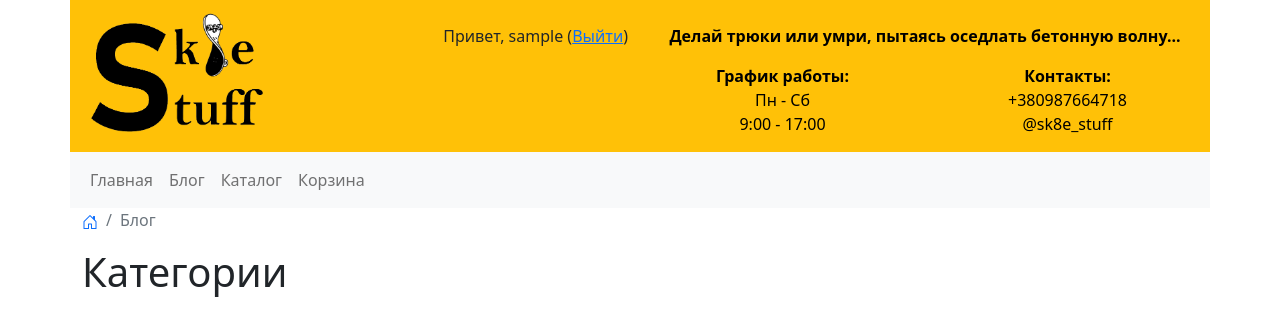
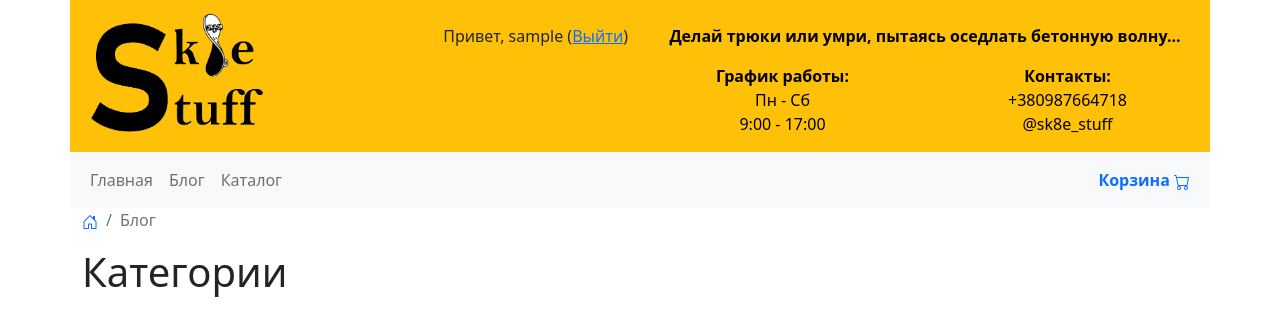
Before and after one commit to podlLev/sk8e-stuff, a Django app: page /blog/ in a window 1280 px wide. Shown: the top 336 px of the page. Run offline with Django 3.2, Linux system fonts and the light colour scheme; the visitor is signed in with stand-in values (Sample User, id 1); data that the repository does not hold is empty; parts of the project's set-up code (start-up, migrations or seed data) failed here and were passed over.

Commit message:
Cart link

```diff
--- a/templates/base.html
+++ b/templates/base.html
@@ -76,7 +76,7 @@
                     <span class="navbar-toggler-icon"></span>
                 </button>
                 <div class="collapse navbar-collapse" id="navbarNav">
-                    <ul class="navbar-nav">
+                    <ul class="navbar-nav me-auto mb-2 mb-lg-0">
                         <li class="nav-item">
                             <a class="nav-link" href="{% url 'home' %}">Главная</a>
                         </li>
@@ -86,12 +86,22 @@
                         <li class="nav-item">
                             <a class="nav-link" href="{% url 'catalog' %}">Каталог</a>
                         </li>
-                        {% if request.user.is_authenticated %}
-                            <li class="nav-item">
-                                <a class="nav-link" href="{% url 'cart_product_list' %}">Корзина</a>
-                            </li>
-                        {% endif %}
                     </ul>
+                    <div class="flex">
+                        <ul class="navbar-nav me-auto mb-2 mb-lg-0">
+                            {% if request.user.is_authenticated %}
+                                <li class="nav-item">
+                                    <a class="nav-link text-primary" href="{% url 'cart_product_list' %}">
+                                        <b>Корзина</b>
+                                        <svg xmlns="http://www.w3.org/2000/svg" width="16" height="16"
+                                             fill="currentColor" class="bi bi-cart" viewBox="0 0 16 16">
+                                            <path d="M0 1.5A.5.5 0 0 1 .5 1H2a.5.5 0 0 1 .485.379L2.89 3H14.5a.5.5 0 0 1 .491.592l-1.5 8A.5.5 0 0 1 13 12H4a.5.5 0 0 1-.491-.408L2.01 3.607 1.61 2H.5a.5.5 0 0 1-.5-.5zM3.102 4l1.313 7h8.17l1.313-7H3.102zM5 12a2 2 0 1 0 0 4 2 2 0 0 0 0-4zm7 0a2 2 0 1 0 0 4 2 2 0 0 0 0-4zm-7 1a1 1 0 1 1 0 2 1 1 0 0 1 0-2zm7 0a1 1 0 1 1 0 2 1 1 0 0 1 0-2z"></path>
+                                        </svg>
+                                    </a>
+                                </li>
+                            {% endif %}
+                        </ul>
+                    </div>
                 </div>
             </div>
         </nav>
```
